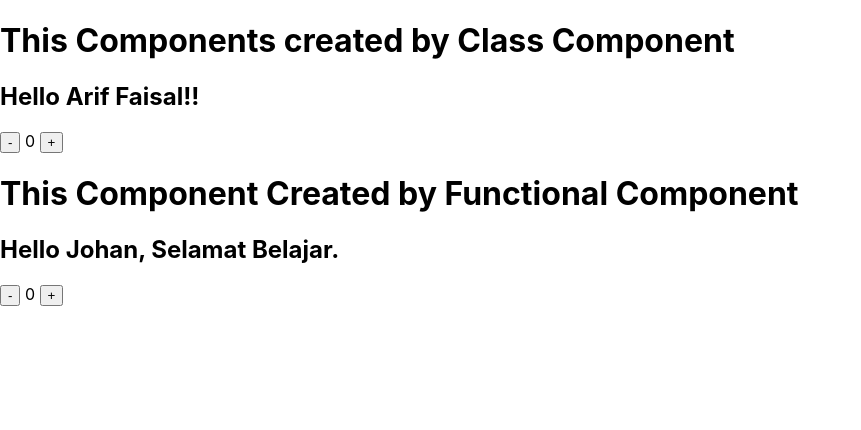
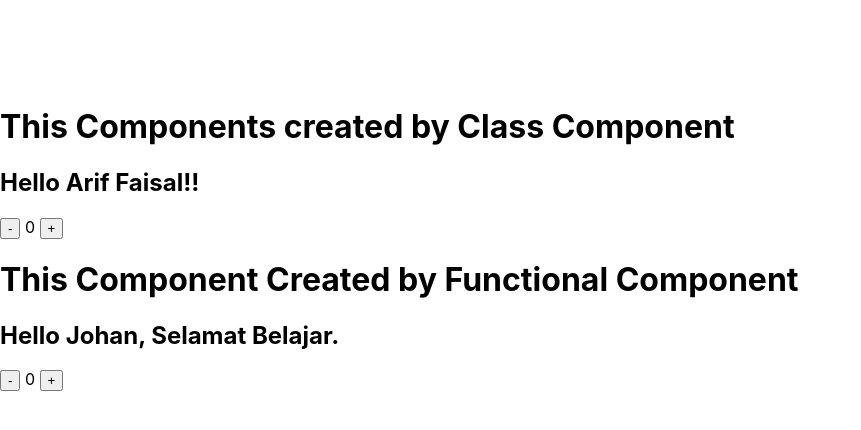
Before and after one commit to reddic/eduwork-reactjs, a React (Create React App) app: page / in a window 1280 px wide. Shown: the top 430 px of the page, without its empty margins (0-861 px from the left). Built offline with nearby package versions, Linux system fonts and the light colour scheme.

Commit message:
menambah marquee tag

```diff
--- a/src/components/ClassComponent.jsx
+++ b/src/components/ClassComponent.jsx
@@ -28,6 +28,7 @@ class ClassComponent extends React.Component {
     render(){
         return (
             <div>
+                <marquee direction = "up"><h1>Saya Sedang Belajar Mern di Eduwork</h1></marquee>
                 <h1>This Components created by Class Component</h1>
                 <h2>Hello {this.props.nama}!!</h2>
                 <button onClick={this.handleMinus}>-</button>
```
